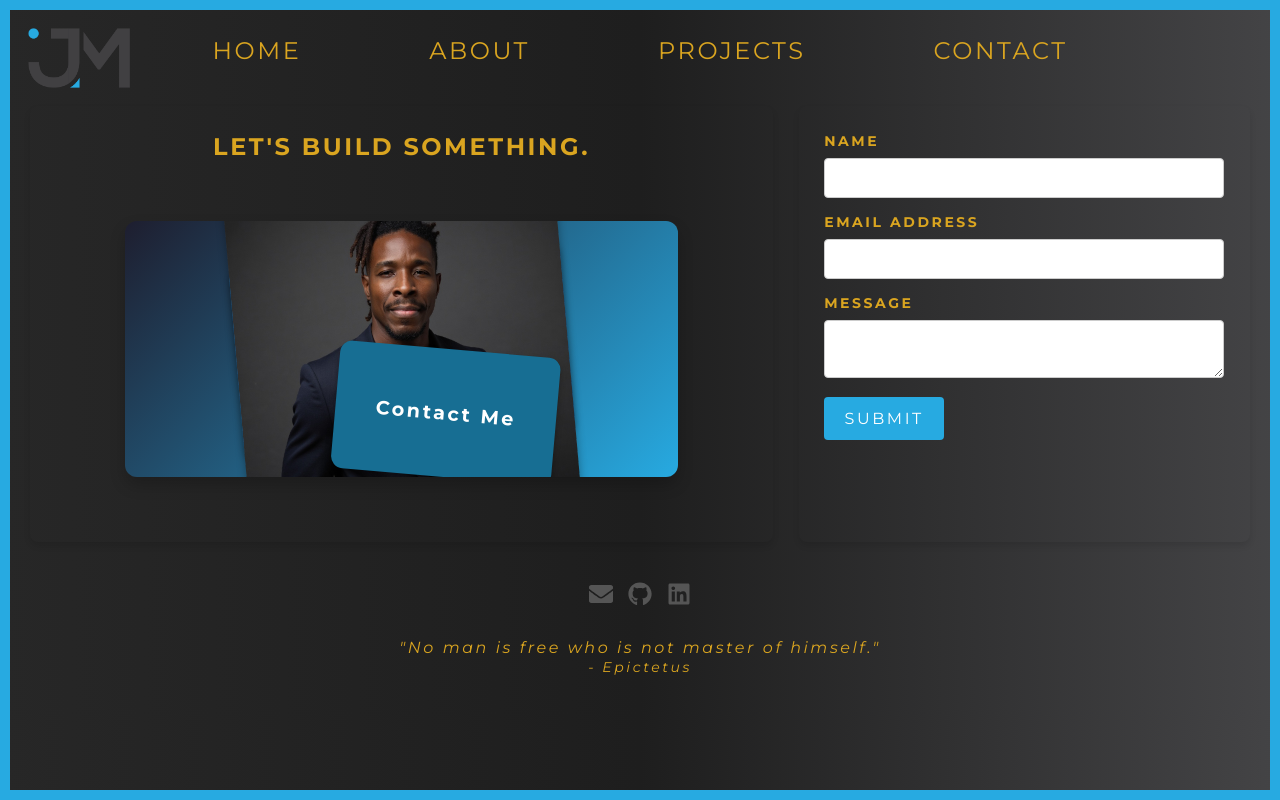
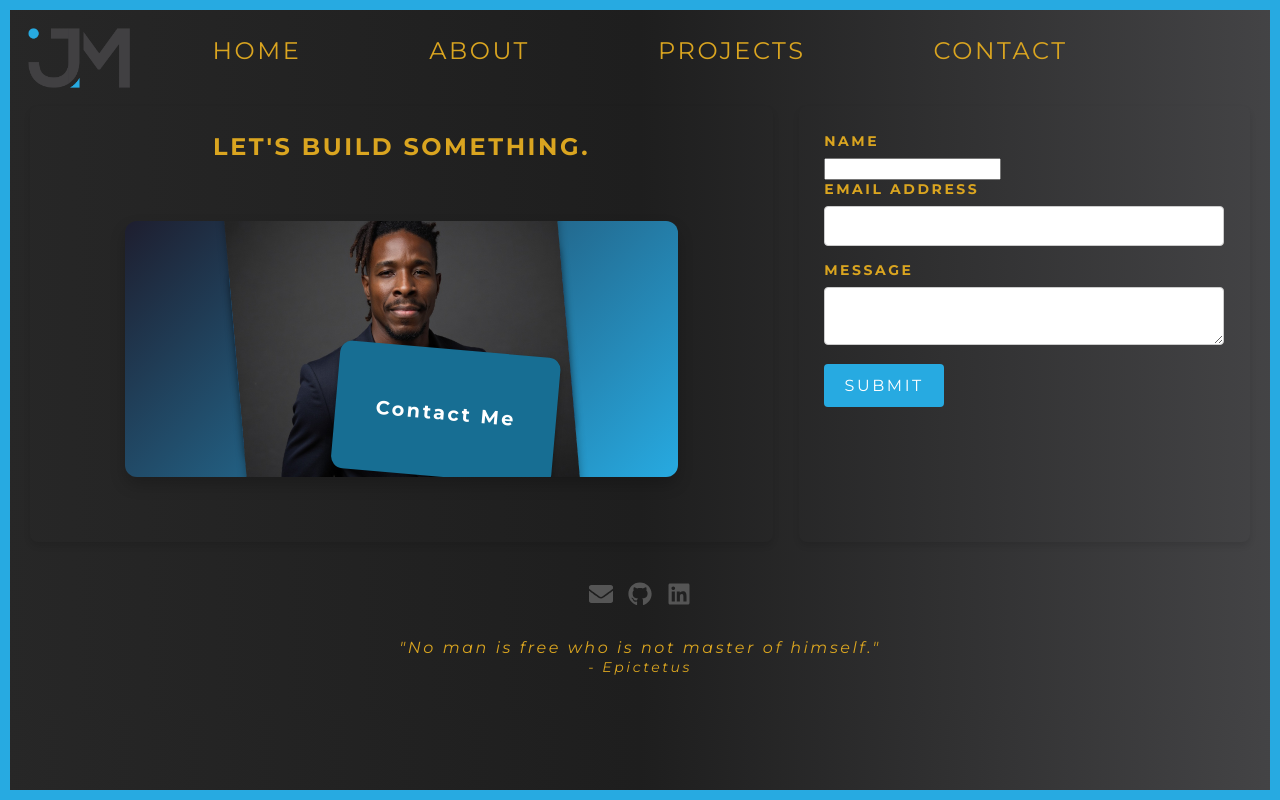
Before and after one commit to JMONDESIR/JoelMondesir, a React (Create React App) app: page /contact in a window 1280 px wide. Built offline with nearby package versions, Linux system fonts and the light colour scheme.

Commit message:
email and name validation corrected

```diff
--- a/src/components/form/Form.js
+++ b/src/components/form/Form.js
@@ -10,7 +10,7 @@ function ContactForm() {
   return (
     <form onSubmit={handleSubmit}>
       <label htmlFor="name">Name</label>
-      <input id="email" type="email" name="email" />
+      <input id="email" type="text" name="email" />
 
       <label htmlFor="email">Email Address</label>
       <input id="email" type="email" name="email" />
```
